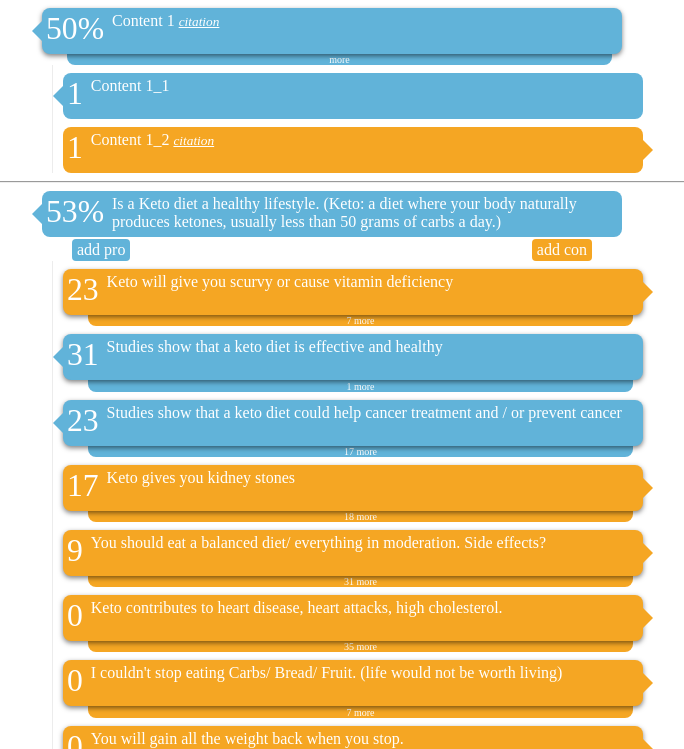
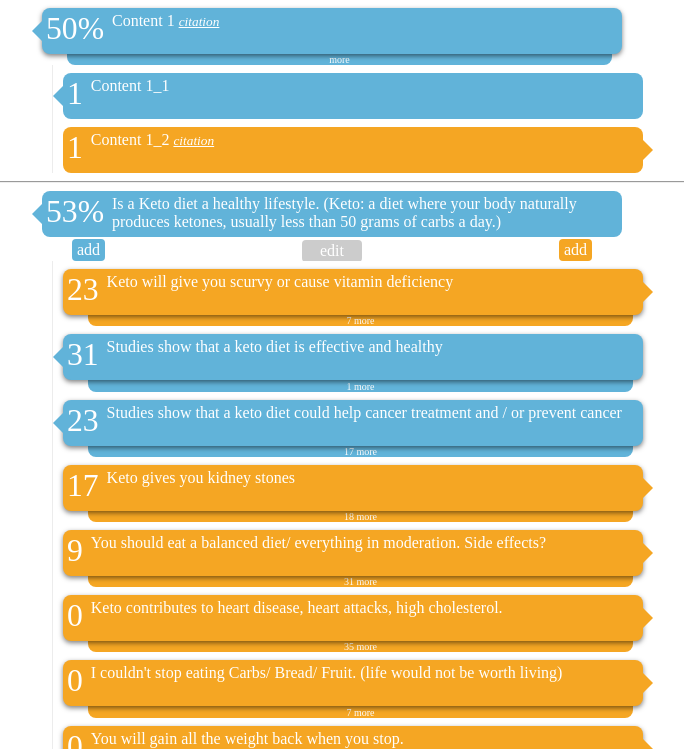
Before and after one commit to kushagharahi/ReasonRoot, a plain HTML site: page index.html in a window 1280 px wide. Both pictures are taken after a click on the element 630 px from the left and 223 px from the top of the page. Shown: the top 749 px of the page, without its empty margins (298-982 px from the left). Drawn offline with Linux system fonts and the light colour scheme.

Commit message:
Added Edit button

```diff
--- a/ReasonRoot.css
+++ b/ReasonRoot.css
@@ -49,10 +49,21 @@ li {
 .addClaim {
     border-radius: .25em;
     background: #ECECEC;
-    padding: .25em;
     font-size: 100%;
     padding: 2px 5px;
     margin-top: 2px;
+}
+
+.editClaimButton {
+    border-radius: .25em;
+    background: #cccccc;
+    font-size: 100%;
+    padding: 2px 5px;
+    margin: auto;
+    width: 50px;
+    text-align: center;
+    color: white;
+    margin-top: 3px;
 }
 
 .childIndicator {
@@ -152,7 +163,7 @@ li {
     overflow: hidden;
 }
 
-.editClaimSpacer {
+.claimMenuSection {
     position: relative;
     margin: 0 30px;
     display: block;
@@ -161,7 +172,7 @@ li {
     overflow: hidden;
 }
 
-.selected > .claimPad > .editClaimSpacer {
+.selected > .claimPad > .claimMenuSection {
     display: block;
     height: 1.5em;
 }
@@ -252,3 +263,9 @@ li {
         transition: 1s;
         padding-bottom: .25em;
     }
+
+
+/*Below is for hiding things until they are ready*/
+.claimEditSection {
+    display: none;
+}
--- a/reasonRoot.js
+++ b/reasonRoot.js
@@ -24,6 +24,13 @@ this.onload = function () {
                                 <a target="_blank" href="${claim.citationUrl}" onclick="${events.noBubbleClick}">
                                     <span class="citation">${claim.citation}</span>
                                 </a>
+
+                                <div class="claimEditSection">
+                                <input name="content" oninput="${events.updated.bind(claim)}" ><br>
+                                <input name="citation" oninput="${events.updated.bind(claim)}" ><br>
+                                <input name="citationUrl" oninput="${events.updated.bind(claim)}" ><br>
+                                </div>
+
                             </div>
                         </div>
 
@@ -35,16 +42,26 @@ this.onload = function () {
                             </div>
                         </div>
 
-                        <div class="editClaimSpacer">
-                            <div class="addClaim pro" onclick="${events.add.bind(score, true)}">add pro</div>
-                            <div class="addClaim con" onclick="${events.add.bind(score, false)}">add con</div>
+                        <div class="claimMenuSection">
+                            <div class="addClaim pro" onclick="${events.add.bind(score, true)}">add</div>
+                            <div class="addClaim con" onclick="${events.add.bind(score, false)}">add</div>
+                            <div class="editClaimButton" onclick="${events.edit.bind(score, true)}">edit</div>
                         </div>
+
                     </div>
 
                     <ul>${
-                claim.childIds.map((nodeId, i) => renderNode(dict[nodeId], score))
+                claim.childIds.map((childId, i) => renderNode(dict[childId], score))
                 }</ul>
                 </li>`
+
+            if (!wire.default) {
+                wire.default = claim.content;
+                var inputs = result.querySelector('.claimPad').querySelectorAll('input');
+                for (let input of inputs) {
+                    input.value = claim[input.getAttribute("name")];
+                }
+            }
 
             return result;
         }
@@ -77,7 +94,12 @@ this.onload = function () {
 
         var events = {
             updated(e) {
-                this.claim.content = e.target.value;
+                //this.content = e.target.value;
+                var inputs = e.srcElement.parentElement.querySelectorAll('input');
+                for (let input of inputs) {
+                    this[input.getAttribute("name")] =  input.value;
+                }
+
                 update(render, dict, mainId, events);
             },
 
@@ -109,6 +131,10 @@ this.onload = function () {
                 settleIt.calculate(dict[mainId], dict);
                 update(render, dict, mainId, events);
                 event.stopPropagation();
+            },
+
+            edit(isProMain, event) {
+
             },
 
             noBubbleClick(event) {
```
